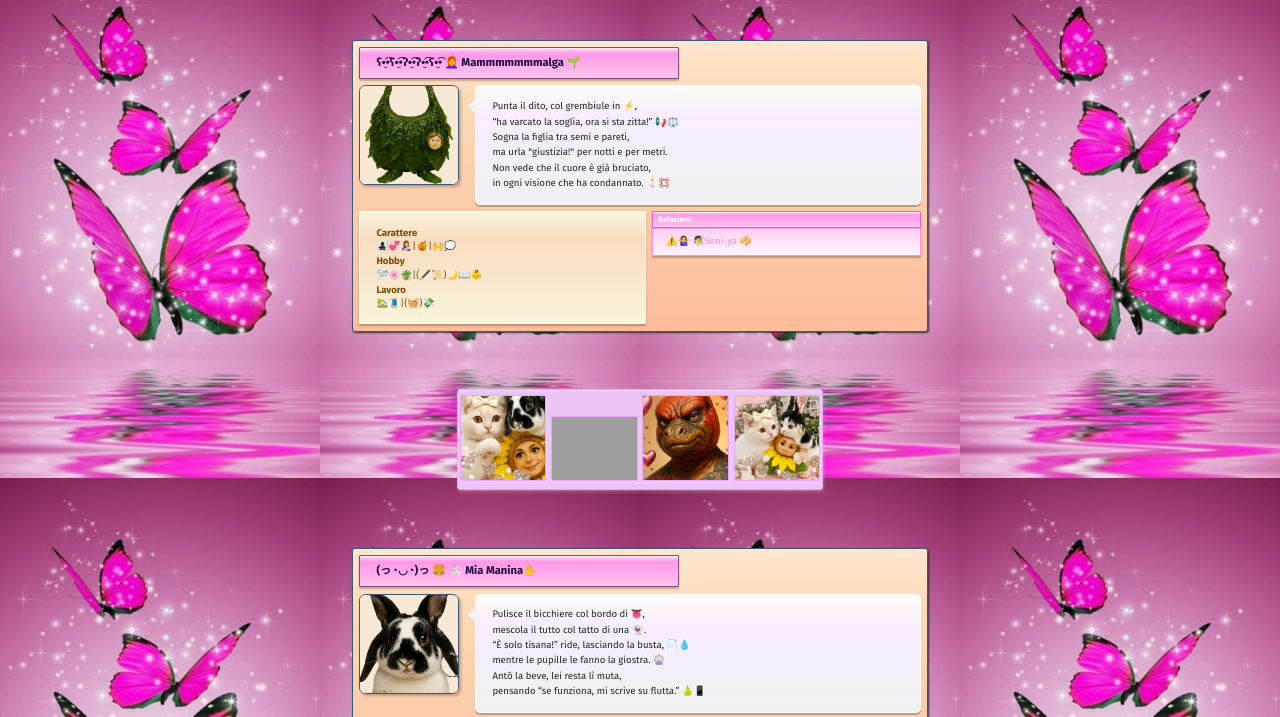
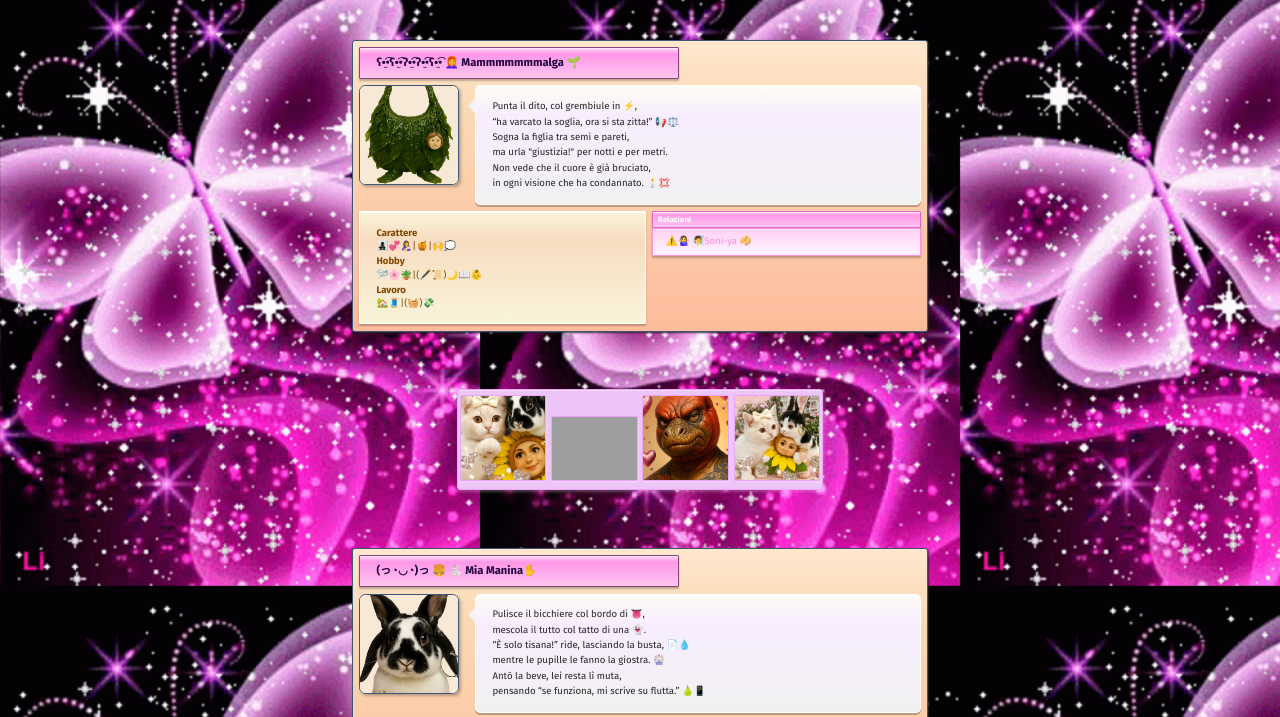
Before and after one commit to H23v/LoSai, a plain HTML site: page feed.html in a window 1280 px wide. Shown: the part 55-772 px from the top of the page. Drawn offline with Linux system fonts and the light colour scheme; grey boxes are pictures that could not be loaded.

Commit message:
Sito finito miao miao

```diff
--- a/css/style.css
+++ b/css/style.css
@@ -475,9 +475,9 @@ html {
 /*----SFONDO----*/
 
 body:not(.cover) {
-  background-image: url('../imgs/feed_bg.jpg');
+  background-image: url('../imgs/feed_bg.gif');
   background-repeat: repeat;
-  background-size: 20rem;
+  background-size: 30rem;
   background-attachment: fixed;
   background-color: var(--cream);
   /* fallback se l’immagine non carica */
```
Also changed, not shown: imgs/feed_bg.gif (added).
